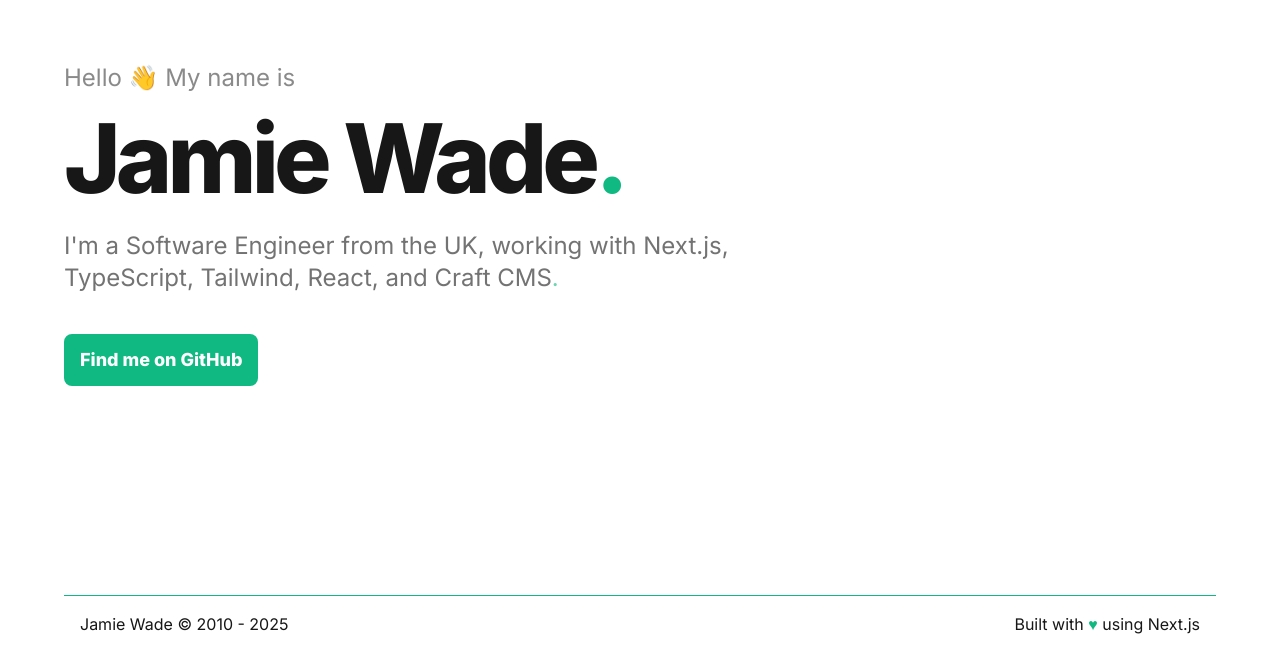
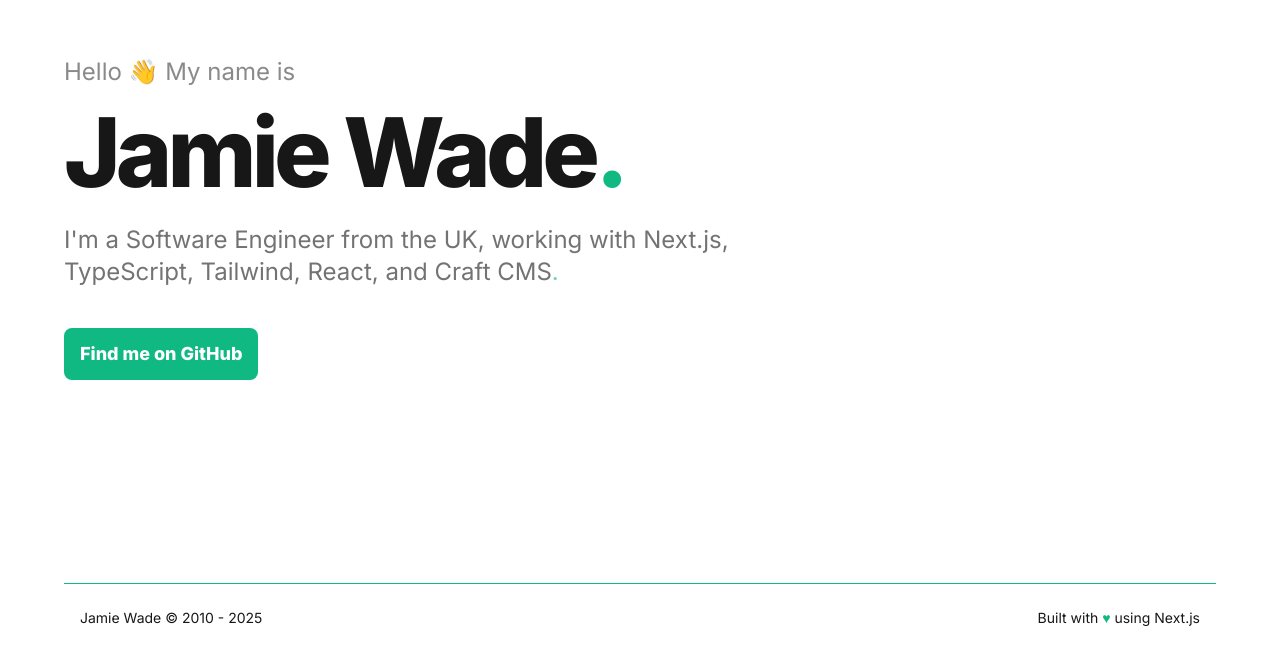
Before and after one commit to jamiewade/jamiewade.co.uk, a Next.js app: page / in a window 1280 px wide. Shown: the part 148-800 px from the top of the page. Built offline with nearby package versions, Linux system fonts and the light colour scheme.

Commit message:
Adjusts footer spacing

```diff
--- a/src/app/page.tsx
+++ b/src/app/page.tsx
@@ -56,11 +56,11 @@ Tailwind, React, and Craft CMS`}
 				</div>
 			</main>
 
-			<footer className={'mt-auto text-center text-sm lg:text-base'}>
+			<footer className={'mt-auto text-center text-sm'}>
 				<div className={'container'}>
 					<div
 						className={
-							'grid gap-3 border-t border-emerald-500 py-4 w-full xs:grid-cols-2 xs:px-4'
+							'grid gap-3 border-t border-emerald-500 py-4 w-full xs:grid-cols-2 xs:px-4 sm:py-5 md:py-6'
 						}
 					>
 						<p className={'xs:order-2 xs:text-right'}>
```
